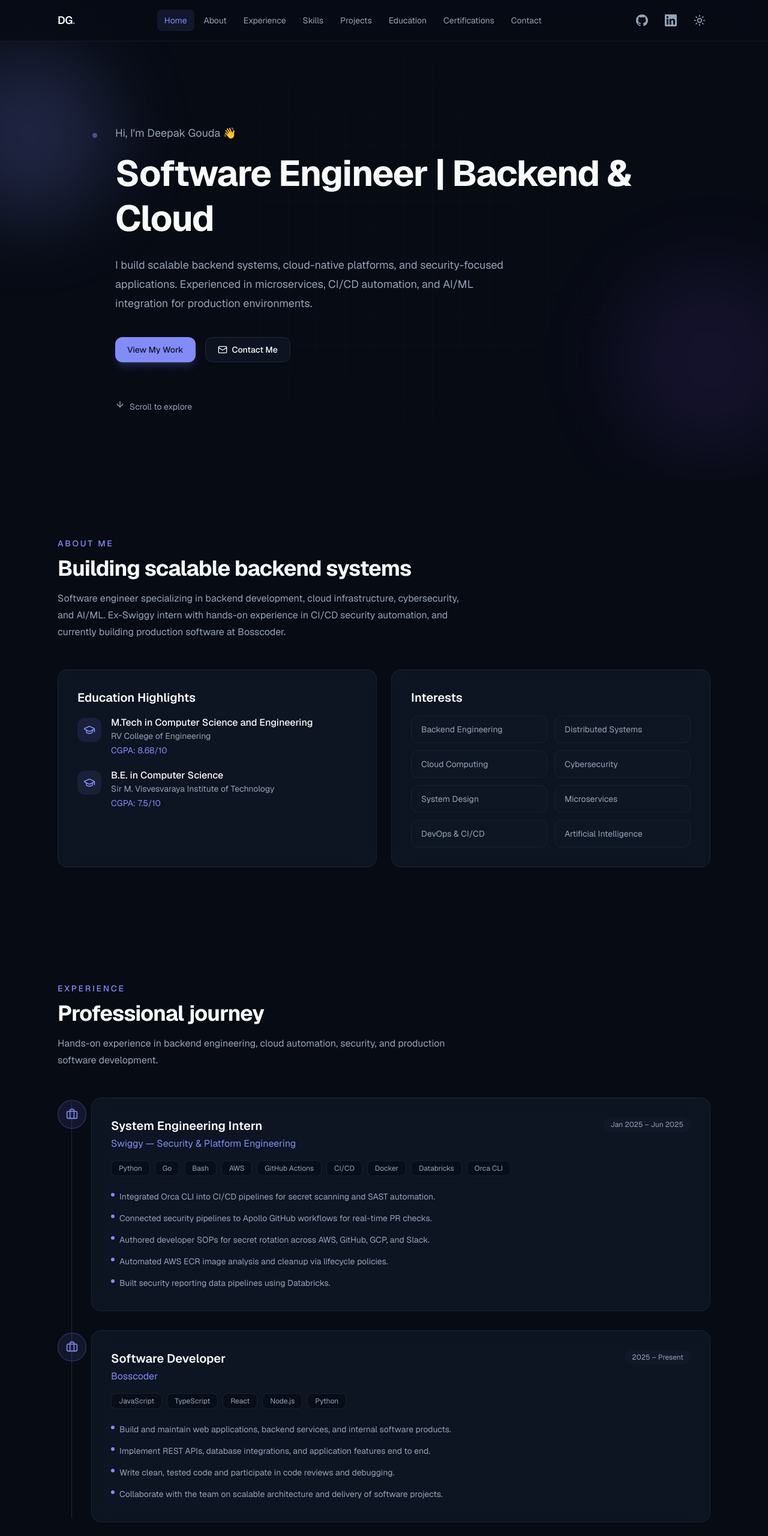
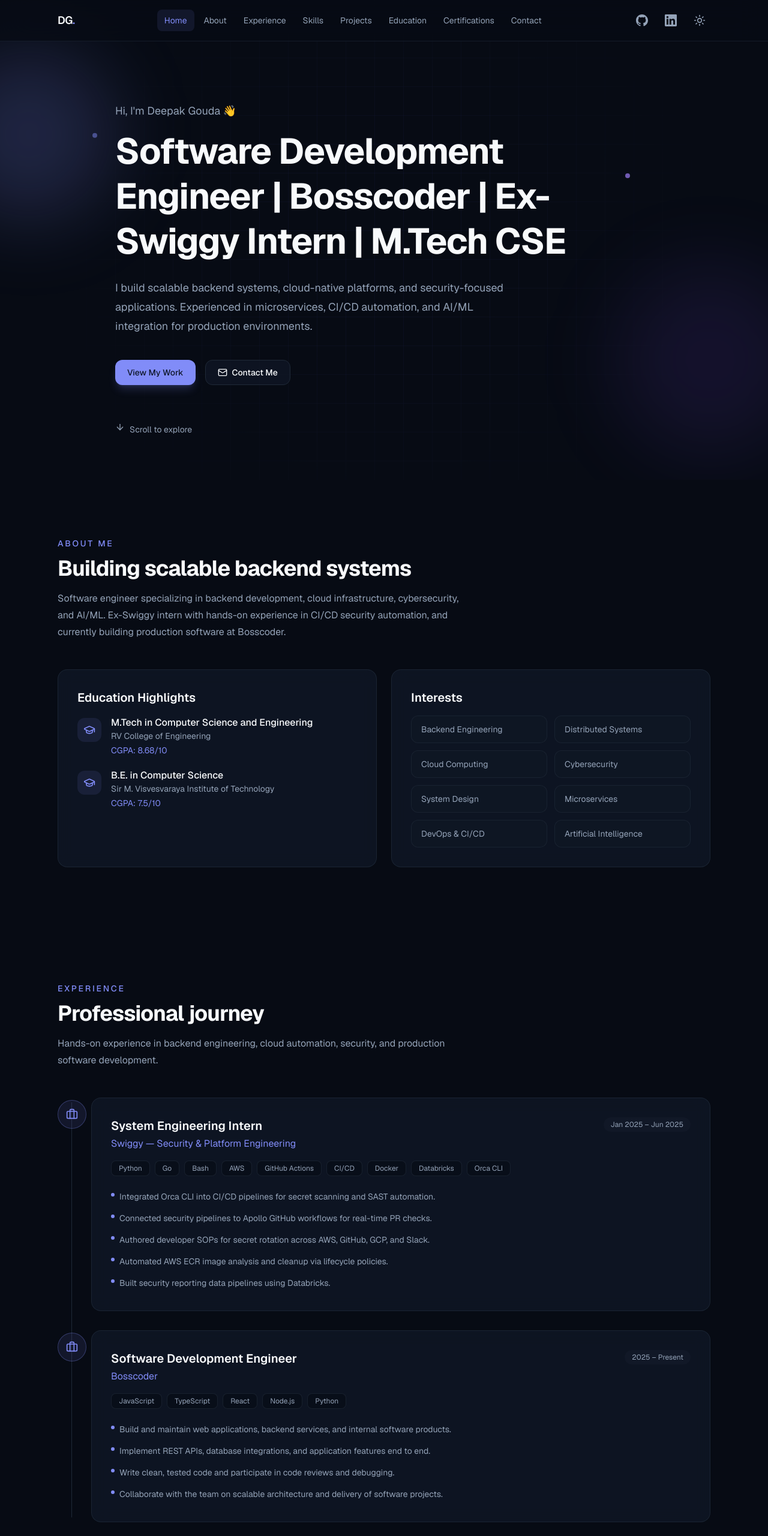
Before and after one commit to deepakgoudasirsi/deepak-portfolio, a Next.js app: page / in a window 1280 px wide. Shown: the top 2561 px of the page at 60% size. Built offline with nearby package versions, Linux system fonts and the light colour scheme.

Commit message:
Update headline to LinkedIn-style SDE format with consistent spacing.
Align hero title, Bosscoder role, SEO metadata, and mobile typography for the longer professional headline.

```diff
--- a/src/app/layout.tsx
+++ b/src/app/layout.tsx
@@ -19,7 +19,7 @@ export const metadata: Metadata = {
   description: portfolio.seo.description,
   keywords: [
     "Deepak Gouda",
-    "Software Engineer",
+    "Software Development Engineer",
     "Backend Engineer",
     "Microservices",
     "Cybersecurity",
--- a/src/data/portfolio.ts
+++ b/src/data/portfolio.ts
@@ -4,7 +4,7 @@ const github = "https://github.com/deepakgoudasirsi";
 
 export const portfolio: PortfolioData = {
   name: "Deepak Gouda",
-  title: "Software Engineer | Backend & Cloud",
+  title: "Software Development Engineer | Bosscoder | Ex-Swiggy Intern | M.Tech CSE",
   tagline: "Hi, I'm Deepak Gouda 👋",
   intro:
     "I build scalable backend systems, cloud-native platforms, and security-focused applications. Experienced in microservices, CI/CD automation, and AI/ML integration for production environments.",
@@ -90,7 +90,7 @@ export const portfolio: PortfolioData = {
       ],
     },
     {
-      title: "Software Developer",
+      title: "Software Development Engineer",
       company: "Bosscoder",
       period: "2025 – Present",
       technologies: ["JavaScript", "TypeScript", "React", "Node.js", "Python"],
@@ -291,9 +291,9 @@ export const portfolio: PortfolioData = {
     },
   ],
   seo: {
-    title: "Deepak Gouda | Software Engineer — Backend & Cloud",
+    title: "Deepak Gouda | Software Development Engineer",
     description:
-      "Portfolio of Deepak Gouda — Software Engineer focused on backend systems, microservices, cloud, cybersecurity, and AI/ML. Ex-Swiggy intern.",
+      "Portfolio of Deepak Gouda — Software Development Engineer at Bosscoder, Ex-Swiggy Intern, M.Tech CSE. Backend systems, microservices, cloud, cybersecurity, and AI/ML.",
     url: "https://deepakgoudasirsi.github.io/deepak-portfolio",
     ogImage: "/opengraph-image",
   },
```
